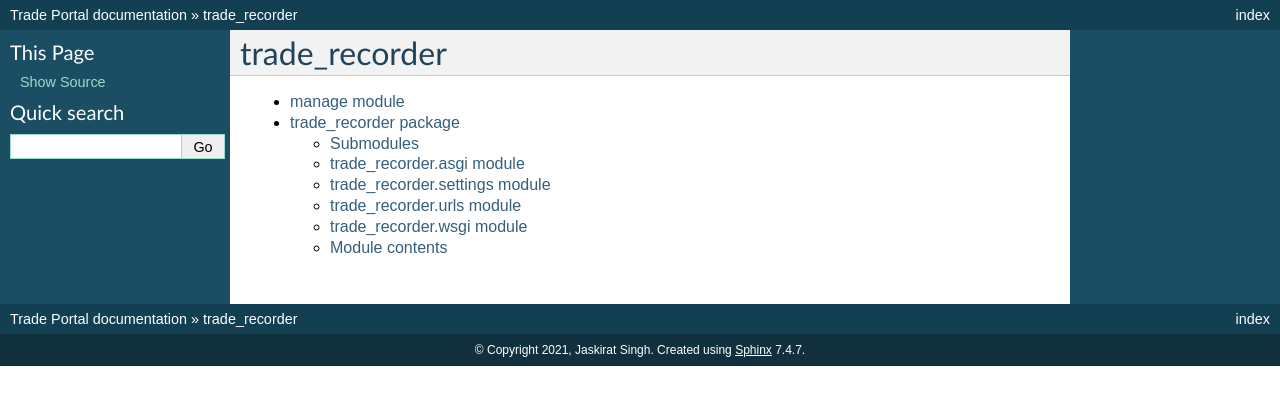
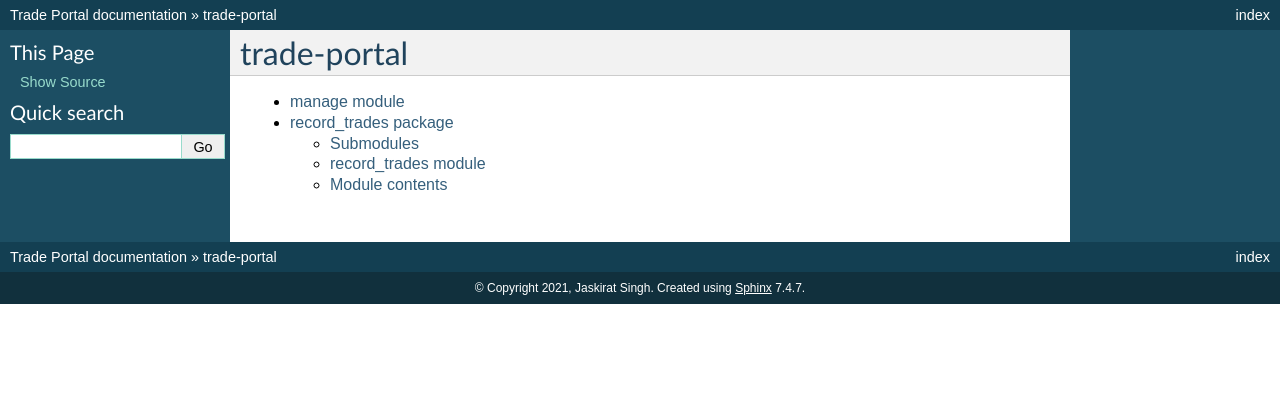
Before and after one commit to jaskirat1208/trade-dashboard, a Sphinx documentation site: the page built from docs/modules.rst, in a window 1280 px wide. Shown: the top 405 px of the page. Built offline with Sphinx 7.4.7, drawn with Linux system fonts in a browser that asks for light colours.

```diff
--- a/docs/conf.py
+++ b/docs/conf.py
@@ -12,8 +12,11 @@
 
 import os
 import sys
+
+from django.conf import settings
+
 sys.path.insert(0, os.path.abspath('..'))
-
+settings.configure()
 
 # -- Project information -----------------------------------------------------
 
@@ -35,12 +38,10 @@ extensions = [
 # Add any paths that contain templates here, relative to this directory.
 templates_path = ['_templates']
 
-
 # List of patterns, relative to source directory, that match files and
 # directories to ignore when looking for source files.
 # This pattern also affects html_static_path and html_extra_path.
 exclude_patterns = ['_build', 'Thumbs.db', '.DS_Store']
-
 
 # -- Options for HTML output -------------------------------------------------
 
--- a/docs/modules.rst
+++ b/docs/modules.rst
@@ -1,8 +1,8 @@
-trade_recorder
+trade-portal
 ==============
 
 .. toctree::
    :maxdepth: 4
 
    manage
-   trade_recorder
+   record_trades
--- a/docs/trade_recorder.rst
+++ /dev/null
@@ -1,45 +0,0 @@
-trade\_recorder package
-=======================
-
-Submodules
-----------
-
-trade\_recorder.asgi module
----------------------------
-
-.. automodule:: trade_recorder.asgi
-   :members:
-   :undoc-members:
-   :show-inheritance:
-
-trade\_recorder.settings module
--------------------------------
-
-.. automodule:: trade_recorder.settings
-   :members:
-   :undoc-members:
-   :show-inheritance:
-
-trade\_recorder.urls module
----------------------------
-
-.. automodule:: trade_recorder.urls
-   :members:
-   :undoc-members:
-   :show-inheritance:
-
-trade\_recorder.wsgi module
----------------------------
-
-.. automodule:: trade_recorder.wsgi
-   :members:
-   :undoc-members:
-   :show-inheritance:
-
-Module contents
----------------
-
-.. automodule:: trade_recorder
-   :members:
-   :undoc-members:
-   :show-inheritance:
```
Also changed, not shown: docs/record_trades.rst (added, +21 -0 lines), 5 other files.
